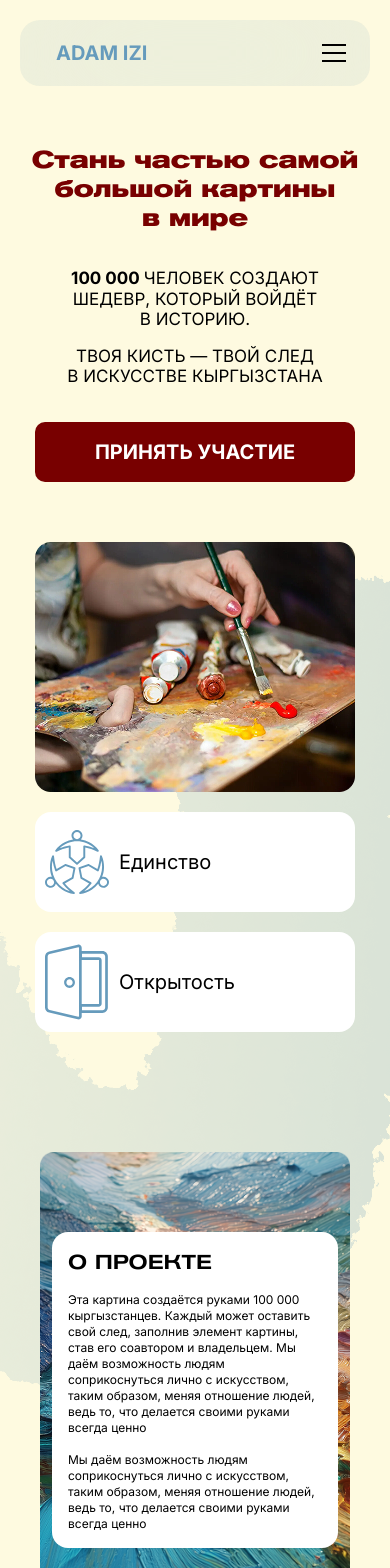
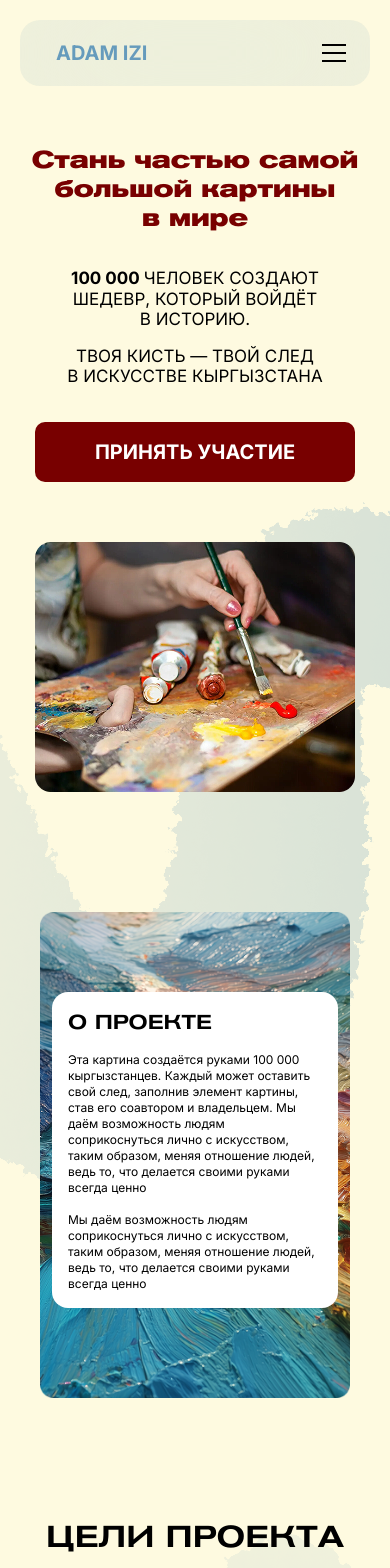
Before and after one commit to kazakovtilek1/pictureproject, a Next.js app: page / in a window 390 px wide. Shown: the top 1568 px of the page. Built offline with nearby package versions, Linux system fonts and the light colour scheme.

Commit message:
bags fixed 2

```diff
--- a/components/header/Header.tsx
+++ b/components/header/Header.tsx
@@ -16,7 +16,7 @@ export default function Header() {
           <p className="text-[#669BBC] font-bold text-xl pl-5">ADAM IZI</p>
 
           {/* Десктопное меню */}
-          <ul className="hidden md:flex gap-2.5">
+          <ul className="hidden lg:flex gap-2.5">
             {navLinks.map((link) => (
               <li key={`${link.href}-${link.label}`}>
                 <Link
@@ -32,7 +32,7 @@ export default function Header() {
           {/* Кнопка бургера */}
           <button
             onClick={() => setMenuOpen(!menuOpen)}
-            className="md:hidden flex flex-col gap-1.5 p-2 focus:outline-none"
+            className="lg:hidden flex flex-col gap-1.5 p-2 focus:outline-none"
             aria-label="Toggle menu"
           >
             <span
--- a/components/questions/Questions.tsx
+++ b/components/questions/Questions.tsx
@@ -6,7 +6,7 @@ export default function Questions() {
   return (
     <div
       id="questions"
-      className="scroll-mt-5 px-5 max-w-[1180px] md:mx-0 2xl:mx-auto 2xl:px-0 flex flex-col items-center md:flex-row md:items-end md:gap-30 mt-35 mb-25"
+      className="scroll-mt-5 px-5 md:pl-0 md:pr-5 2xl:mx-auto  flex flex-col items-center md:flex-row md:items-end md:gap-15 mt-35 mb-25"
     >
       {/* Мобильное изображение */}
       <div className="block md:hidden w-full">
--- a/components/takePart/TakePart.tsx
+++ b/components/takePart/TakePart.tsx
@@ -7,11 +7,11 @@ export default function TakePart() {
       id="processPart"
       className="scroll-mt-15 max-w-[1180px] mx-auto px-5 xl:px-0 mt-35"
     >
-      <div className="flex flex-col items-center gap-15 md:items-start md:flex md:flex-row md:justify-between">
-        <h2 className="text-xl md:text-3xl font-medium sticky top-20">
+      <div className="flex flex-col items-center gap-15 sm:items-center lg:flex lg:flex-row lg:items-start sm:justify-between">
+        <h2 className="text-xl sm:text-3xl font-medium sticky top-20">
           Как принять участие?
         </h2>
-        <div className="max-w-[321px] md:max-w-[580px] bg-[rgba(102,155,188,0.1)] backdrop-blur-3xl rounded-[20px] p-10 flex flex-col gap-10">
+        <div className="max-w-[580px] bg-[rgba(102,155,188,0.1)] backdrop-blur-3xl rounded-[20px] p-10 flex flex-col gap-10">
           {partCards.map((card, index) => (
             <TakePartCard key={card.id} data={card} index={index} />
           ))}
--- a/components/titleSection/TitleSection.tsx
+++ b/components/titleSection/TitleSection.tsx
@@ -61,10 +61,10 @@ export default function TitleSection() {
               </div>
             </div>
             <div
-              className="static mt-5
+              className="hidden sm:flex static mt-5
                          sm:absolute sm:top-30 sm:left-7
                          md:absolute md:top-75 md:-left-30
-              w-[320px] sm:w-[248px] h-25 flex items-center py-2.5 pl-2.5 pr-5 gap-2.5 bg-white rounded-2xl transition-transform duration-400 ease-in-out
+              w-[320px] sm:w-[248px] h-25 items-center py-2.5 pl-2.5 pr-5 gap-2.5 bg-white rounded-2xl transition-transform duration-400 ease-in-out
                 hover:scale-110 hover:shadow-lg"
             >
               <Image
@@ -76,10 +76,10 @@ export default function TitleSection() {
               <p className="text-xl font-normal">Единство</p>
             </div>
             <div
-              className="static mt-5
+              className="hidden sm:flex static mt-5
                          sm:absolute sm:top-60 sm:left-7
                          md:absolute md:top-105 md:-left-30
-              w-[320px] sm:w-[248px] h-25 flex items-center py-2.5 pl-2.5 pr-5  gap-2.5 bg-white rounded-2xl transition-transform duration-400 ease-in-out
+              w-[320px] sm:w-[248px] h-25 items-center py-2.5 pl-2.5 pr-5  gap-2.5 bg-white rounded-2xl transition-transform duration-400 ease-in-out
                 hover:scale-110 hover:shadow-lg"
             >
               <Image
```
